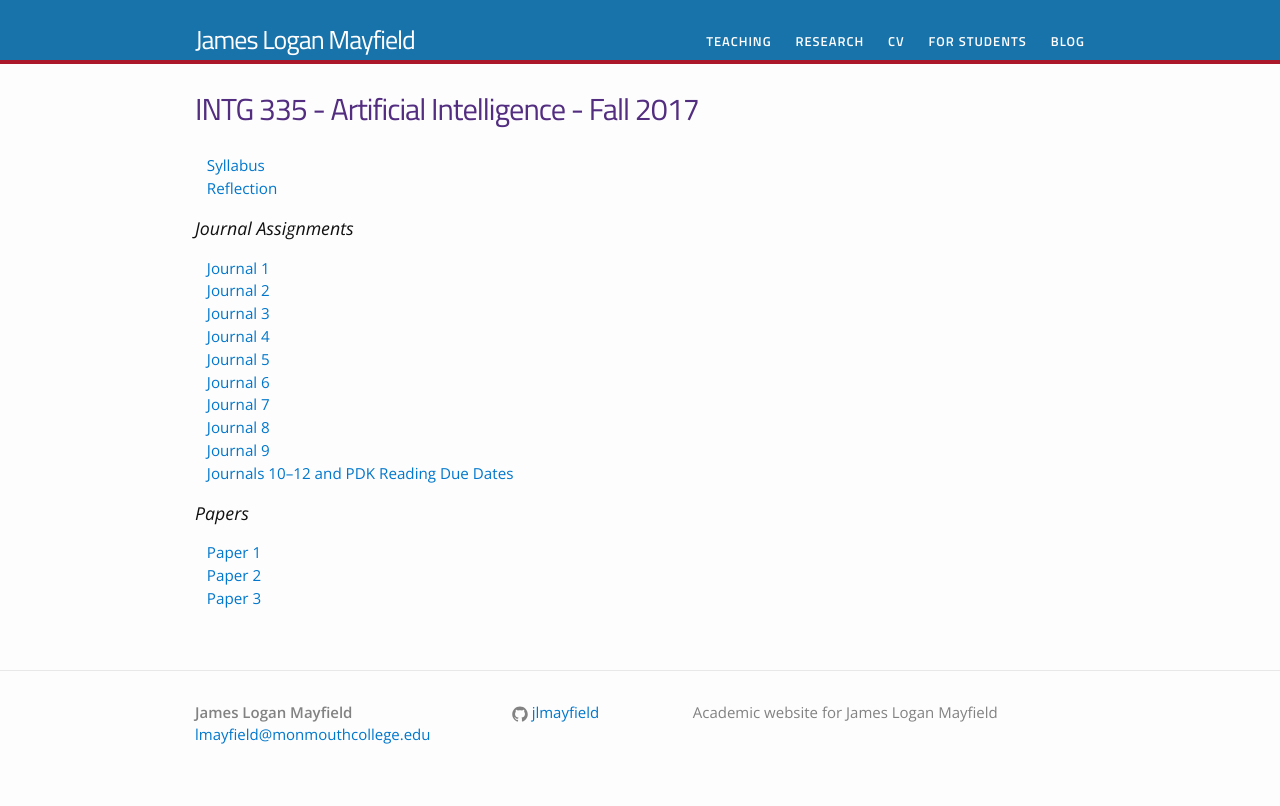
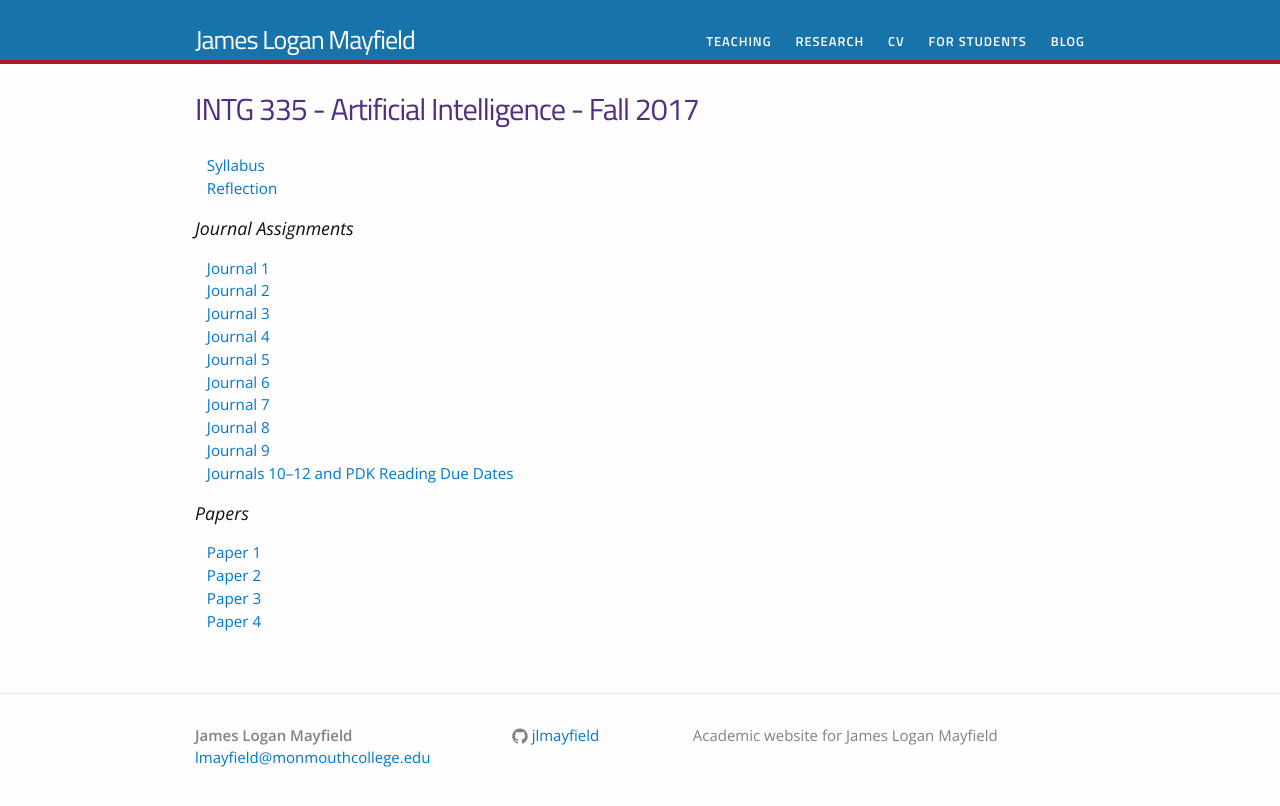
Before and after one commit to jlmayfield/jlmayfield.github.io, a Jekyll site: the page built from teaching/intg335.md, in a window 1280 px wide. Shown: the top 806 px of the page. Built offline with Jekyll 4.4.1, drawn with Linux system fonts in a browser that asks for light colours.

Commit message:
fa17. intg335. added paper 4

```diff
--- a/teaching/intg335.md
+++ b/teaching/intg335.md
@@ -26,3 +26,4 @@ permalink: /teaching/INTG335/
 &nbsp;&nbsp;&nbsp;[Paper 1](/teaching/INTG335/papers/intg335-paper1.pdf)
 &nbsp;&nbsp;&nbsp;[Paper 2](/teaching/INTG335/papers/intg335-paper2.pdf)
 &nbsp;&nbsp;&nbsp;[Paper 3](/teaching/INTG335/papers/intg335-paper3.pdf)
+&nbsp;&nbsp;&nbsp;[Paper 4](/teaching/INTG335/papers/intg335-paper4.pdf)
```
Also changed, not shown: 1 other file.
